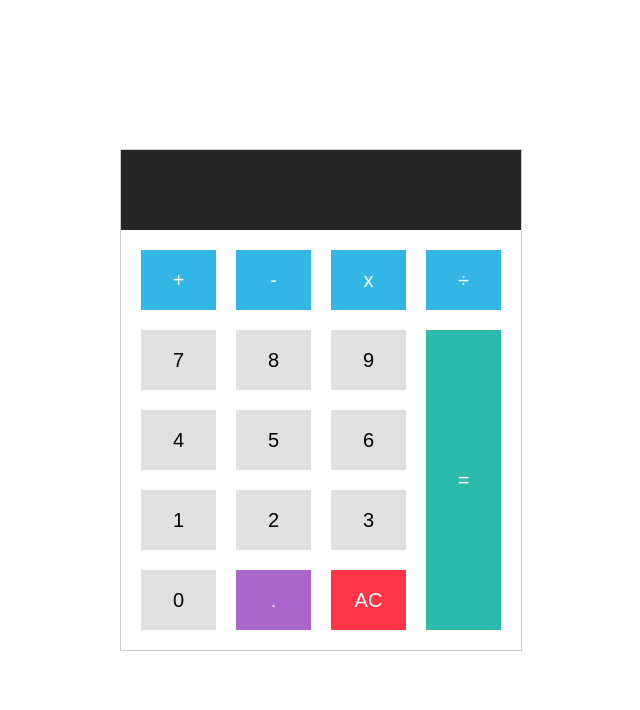
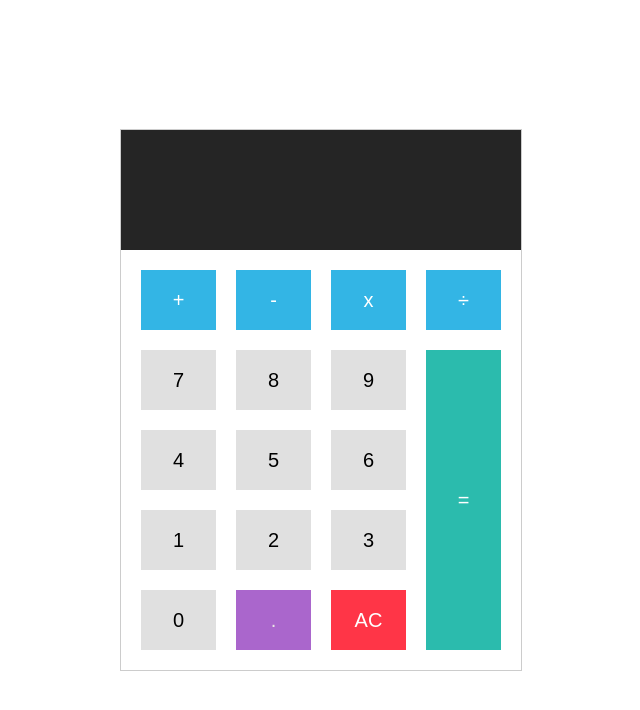
Before and after one commit to JakubBrandys/calculator_react, a React (Create React App) app: page / in a window 1280 px wide. Shown: the top 710 px of the page, without its empty margins (319-959 px from the left). Built offline with nearby package versions, Linux system fonts and the light colour scheme.

Commit message:
fix: change styles in screen

```diff
--- a/src/components/Screen/Screen.module.css
+++ b/src/components/Screen/Screen.module.css
@@ -1,11 +1,7 @@
 .screen {
-    width: 100%;
     height: 80px;
     background-color: #252525;
     color: white;
-    padding-right: 20px;
-    padding-left: 10px;
-    border: none;
+    padding: 20px;
     text-align: right;
-    box-sizing: border-box;
 }
```
